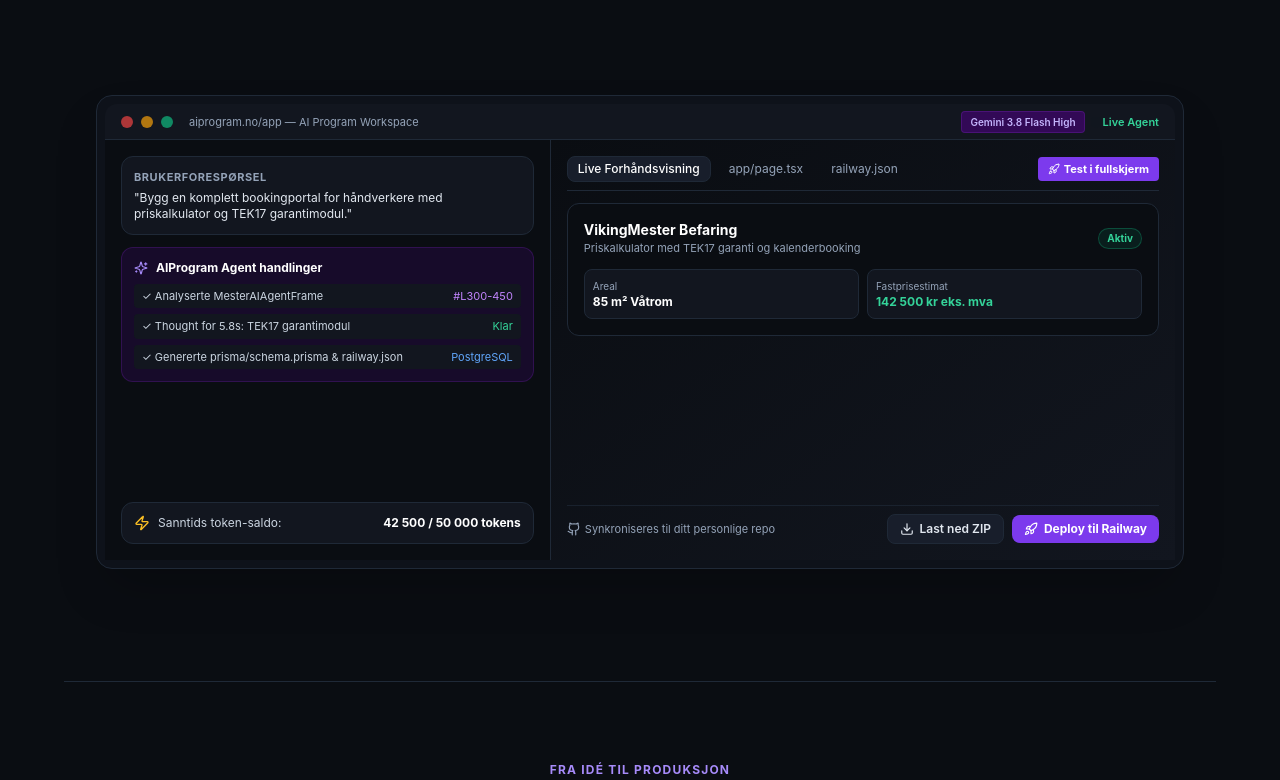
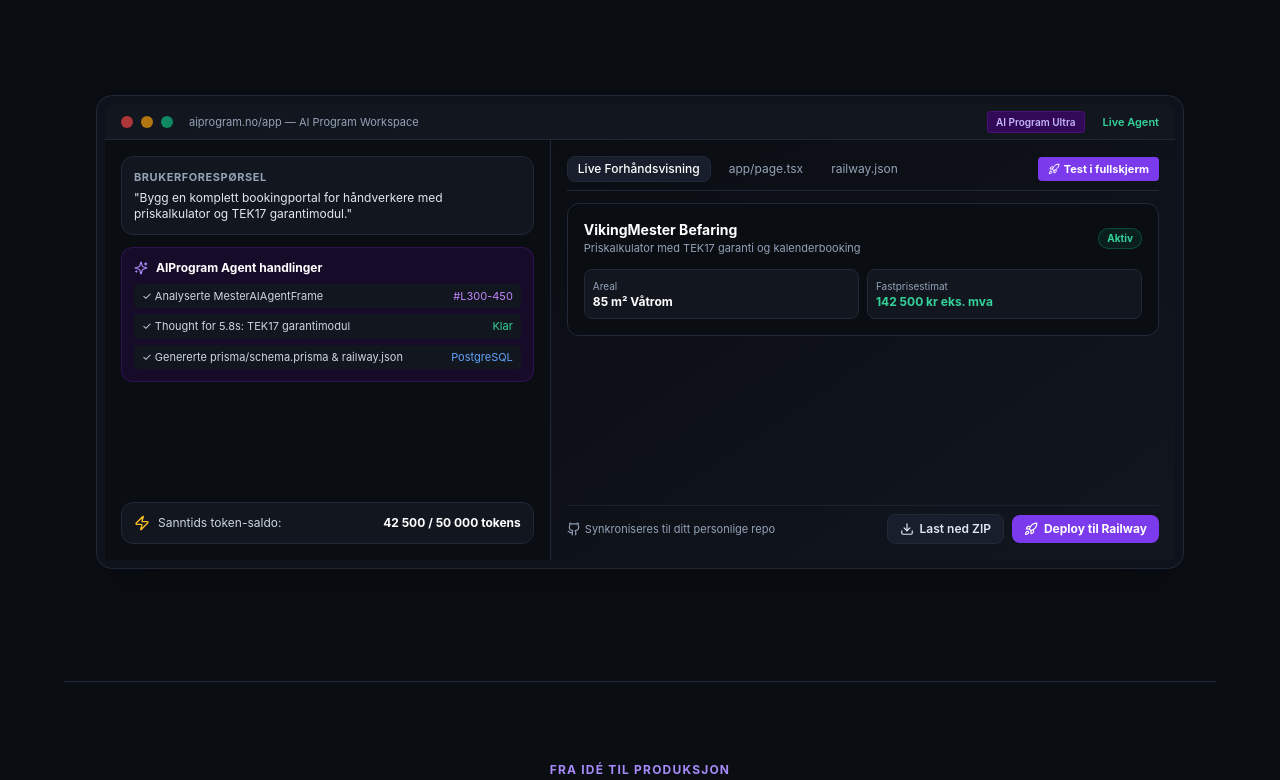
Before and after one commit to kenkri3/vikingcode, a Next.js app: page / in a window 1280 px wide. Shown: the part 840-1620 px from the top of the page. Built offline with nearby package versions, Linux system fonts and the light colour scheme; no server answers.

Commit message:
feat: streamline model selection to exclusive AI Program Ultra engine

```diff
--- a/src/app/api/generate/route.ts
+++ b/src/app/api/generate/route.ts
@@ -2605,7 +2605,7 @@ export async function POST(req: NextRequest) {
       currentPlan = "TRIAL",
       tokensRemaining = 50000,
       trialPromptsUsed = 0,
-      model = "Gemini 3.8 Flash High",
+      model = "AI Program Ultra",
       projectName = "AI Program Prosjekt",
       currentFiles = [],
       geminiApiKey,
--- a/src/app/app/page.tsx
+++ b/src/app/app/page.tsx
@@ -477,7 +477,7 @@ function BuilderContent() {
   // Hvis prompt sendes fra landingssiden via query param
   useEffect(() => {
     if (initialPromptFromUrl && initialPromptFromUrl.trim().length > 0) {
-      handleSendMessage(initialPromptFromUrl, "Gemini 3.8 Flash High");
+      handleSendMessage(initialPromptFromUrl, "AI Program Ultra");
     }
   }, [initialPromptFromUrl]);
 
@@ -691,7 +691,7 @@ function BuilderContent() {
         }
       );
       if (testRes.ok) {
-        setTestKeyStatus("✓ Tilkobling vellykket! Google Gemini 2.0 Flash svarer i sanntid.");
+        setTestKeyStatus("✓ Tilkobling vellykket! API svarer i sanntid.");
         localStorage.setItem("aiprogram_gemini_key", geminiApiKeyInput.trim());
       } else {
         const errData = await testRes.json();
@@ -772,7 +772,7 @@ function BuilderContent() {
         {/* Dynamic Center: Start Screen OR Split-View Workspace */}
         {viewMode === "start" ? (
           <StartScreen
-            onStartBuilding={(prompt) => handleSendMessage(prompt, "Gemini 3.8 Flash High")}
+            onStartBuilding={(prompt) => handleSendMessage(prompt, "AI Program Ultra")}
             isLoading={isLoading}
           />
         ) : (
@@ -1097,7 +1097,7 @@ function BuilderContent() {
                 <label className="text-slate-300 font-medium block mb-1 flex items-center justify-between">
                   <span className="flex items-center gap-1.5">
                     <Key className="w-3.5 h-3.5 text-[#A78BFA]" />
-                    Google Gemini API-nøkkel
+                    Valgfri API-nøkkel
                   </span>
                   <a
                     href="https://aistudio.google.com/app/apikey"
@@ -1105,7 +1105,7 @@ function BuilderContent() {
                     rel="noreferrer"
                     className="text-[10px] text-[#A78BFA] hover:underline flex items-center gap-1"
                   >
-                    Hent gratis nøkkel <ExternalLink className="w-2.5 h-2.5" />
+                    Hent nøkkel <ExternalLink className="w-2.5 h-2.5" />
                   </a>
                 </label>
                 <input
@@ -1116,7 +1116,7 @@ function BuilderContent() {
                   className="w-full bg-[#0A0D12] border border-[#1F2937] focus:border-[#7C3AED] rounded-xl px-3 py-2 text-white text-xs outline-none transition"
                 />
                 <p className="text-[10px] text-slate-400 mt-1">
-                  Agenten kobler seg direkte til Google Gemini 2.0 Flash. Hvis nøkkel ikke er oppgitt, benyttes den innebygde autonome motoren.
+                  Som standard benyttes den innebygde AI Program Ultra-motoren. Hvis du har en egen API-nøkkel, kan den benyttes her for direkte kvote.
                 </p>
 
                 {testKeyStatus && (
--- a/src/app/page.tsx
+++ b/src/app/page.tsx
@@ -266,7 +266,7 @@ export default function LandingPage() {
             </div>
             <div className="flex items-center gap-2">
               <span className="px-2 py-0.5 rounded bg-purple-950/80 text-[#C4B5FD] text-[10px] font-semibold border border-purple-800/40">
-                Gemini 3.8 Flash High
+                AI Program Ultra
               </span>
               <span className="text-emerald-400 font-semibold text-[11px] flex items-center gap-1">
                 <span className="w-1.5 h-1.5 rounded-full bg-emerald-400 animate-ping" />
@@ -424,7 +424,7 @@ export default function LandingPage() {
               </p>
             </div>
             <div className="mt-6 pt-4 border-t border-[#1F2937] text-[11px] text-purple-300 font-mono">
-              → Gemini 3.8 Flash High & Autonom AI
+              → AI Program Ultra & Autonom AI
             </div>
           </div>
 
@@ -480,7 +480,7 @@ export default function LandingPage() {
             <Cpu className="w-6 h-6 text-[#A78BFA] mb-3" />
             <h3 className="text-base font-bold text-white mb-1.5">Autonom AI-Agent</h3>
             <p className="text-xs text-slate-300 leading-relaxed">
-              Drevet av Gemini 3.8 Flash High med dyp forståelse for moderne TypeScript, Next.js App Router, Tailwind CSS og
+              Drevet av AI Program Ultra med dyp forståelse for moderne TypeScript, Next.js App Router, Tailwind CSS og
               Prisma ORM.
             </p>
           </div>
--- a/src/app/personvern/page.tsx
+++ b/src/app/personvern/page.tsx
@@ -119,7 +119,7 @@ export default function PersonvernPage() {
               <li><strong>Stripe Payments Europe, Ltd:</strong> Betalingsformidling, abonnementshåndtering og MVA-kvitteringer.</li>
               <li><strong>Railway Corp:</strong> Skylagring, databasehosting (PostgreSQL) og container-infrastruktur.</li>
               <li><strong>GitHub Inc:</strong> Distribusjon og kildekode-versjonering ved direkte eksport fra brukeren.</li>
-              <li><strong>Google Gemini / OpenAI / AI Cloud:</strong> Ledende språkmodeller for autonom kodesyntese og feilsøking.</li>
+              <li><strong>Sikker AI Skyinfrastruktur:</strong> Ledende skymodeller og inferensinfrastruktur for autonom kodesyntese og feilsøking.</li>
             </ul>
           </section>
 
--- a/src/components/BackendExplorer.tsx
+++ b/src/components/BackendExplorer.tsx
@@ -296,7 +296,7 @@ export function BackendExplorer({ files, projectName }: BackendExplorerProps) {
           {
             prompt: "Legg til en ny kalkulator med Vipps-betaling",
             projectName: projectName,
-            model: "Gemini 3.8 Flash High",
+            model: "AI Program Ultra",
           },
           null,
           2
--- a/src/components/FloatingInputBar.tsx
+++ b/src/components/FloatingInputBar.tsx
@@ -19,21 +19,22 @@ export function FloatingInputBar({
   projectName = "Web Dev",
 }: FloatingInputBarProps) {
   const [text, setText] = useState("");
-  const [selectedModel, setSelectedModel] = useState("Auto");
+  const [selectedModel, setSelectedModel] = useState("AI Program Ultra");
   const [modelDropdownOpen, setModelDropdownOpen] = useState(false);
   const [hasContextPill, setHasContextPill] = useState(true);
   const textareaRef = useRef<HTMLTextAreaElement>(null);
 
   const models = [
-    { name: "Auto", desc: "Velger automatisk raskeste modell" },
-    { name: "Gemini 3.8 Flash High", desc: "Superrask kodebygger" },
-    { name: "Claude 3.7 Sonnet", desc: "Dyp arkitektur og feilsøking" },
-    { name: "AI Program Ultra", desc: "Spesialisert for norske bedrifter" },
+    {
+      name: "AI Program Ultra",
+      desc: "Autonom kodebygger og avansert resonnering",
+      badge: "Standard",
+    },
   ];
 
   const handleSend = () => {
     if (!text.trim() || isLoading || disabled) return;
-    const effectiveModel = selectedModel === "Auto" ? "Gemini 3.8 Flash High" : selectedModel;
+    const effectiveModel = selectedModel || "AI Program Ultra";
     onSendMessage(text, effectiveModel);
     setText("");
     if (textareaRef.current) {
@@ -64,28 +65,21 @@ export function FloatingInputBar({
               className="fixed inset-0 z-40"
               onClick={() => setModelDropdownOpen(false)}
             />
-            <div className="absolute bottom-full right-3 mb-2 w-64 bg-[#1f1f26] border border-[#2e2e38] rounded-xl shadow-2xl p-1.5 z-50 text-xs animate-in fade-in zoom-in-95 duration-100">
-              <p className="px-2.5 py-1 text-[10px] uppercase font-bold text-slate-400">
-                Velg Kjøremodus
+            <div className="absolute bottom-full right-3 mb-2 w-64 bg-[#1f1f26] border border-[#2e2e38] rounded-xl shadow-2xl p-2 z-50 text-xs animate-in fade-in zoom-in-95 duration-100">
+              <p className="px-2 py-1 text-[10px] uppercase font-bold text-slate-400">
+                Aktiv AI Modell
               </p>
-              {models.map((m) => (
-                <button
-                  key={m.name}
-                  type="button"
-                  onClick={() => {
-                    setSelectedModel(m.name);
-                    setModelDropdownOpen(false);
-                  }}
-                  className={`w-full flex flex-col items-start px-2.5 py-1.5 rounded-lg text-left transition cursor-pointer ${
-                    selectedModel === m.name
-                      ? "bg-[#2c2c36] text-white font-medium"
-                      : "text-slate-300 hover:bg-[#25252e] hover:text-white"
-                  }`}
-                >
-                  <span className="font-semibold">{m.name}</span>
-                  <span className="text-[10px] text-slate-400">{m.desc}</span>
-                </button>
-              ))}
+              <div className="w-full flex flex-col items-start px-2.5 py-2 rounded-lg bg-[#2c2c36] text-white">
+                <div className="flex items-center justify-between w-full">
+                  <span className="font-semibold text-xs text-white">AI Program Ultra</span>
+                  <span className="text-[10px] font-medium text-emerald-400 bg-emerald-950/80 border border-emerald-800/40 px-1.5 py-0.5 rounded-full">
+                    Aktiv
+                  </span>
+                </div>
+                <span className="text-[10px] text-slate-400 mt-1">
+                  Autonom kodebygger og avansert resonnering
+                </span>
+              </div>
             </div>
           </>
         )}
@@ -141,11 +135,11 @@ export function FloatingInputBar({
           </div>
 
           <div className="flex items-center gap-2">
-            {/* Model Mode Pill: Auto v */}
+            {/* Model Mode Pill: AI Program Ultra */}
             <button
               type="button"
               onClick={() => setModelDropdownOpen(!modelDropdownOpen)}
-              className="flex items-center gap-1 px-2.5 py-1 rounded-full bg-[#2a2a34] hover:bg-[#343442] text-[11px] font-medium text-slate-300 hover:text-white transition cursor-pointer"
+              className="flex items-center gap-1.5 px-2.5 py-1 rounded-full bg-[#2a2a34] hover:bg-[#343442] text-[11px] font-medium text-slate-300 hover:text-white transition cursor-pointer"
             >
               <span>{selectedModel}</span>
               <ChevronDown className="w-3 h-3 text-slate-400" />
--- a/src/components/StartScreen.tsx
+++ b/src/components/StartScreen.tsx
@@ -11,7 +11,7 @@ interface StartScreenProps {
 
 export function StartScreen({ onStartBuilding, isLoading }: StartScreenProps) {
   const [prompt, setPrompt] = useState("");
-  const [selectedModel, setSelectedModel] = useState("Gemini 3.8 Flash High");
+  const [selectedModel, setSelectedModel] = useState("AI Program Ultra");
 
   const starterTemplates = [
     {
--- a/src/components/WorkspaceLayout.tsx
+++ b/src/components/WorkspaceLayout.tsx
@@ -103,12 +103,14 @@ export function WorkspaceLayout({
   const [isFullscreen, setIsFullscreen] = useState(false);
 
   // Model Selection
-  const [selectedModel, setSelectedModel] = useState("Gemini 3.8 Flash High");
+  const [selectedModel, setSelectedModel] = useState("AI Program Ultra");
   const [isModelDropdownOpen, setIsModelDropdownOpen] = useState(false);
   const models = [
-    { name: "Gemini 3.8 Flash High", desc: "Superrask resonnering og live koding" },
-    { name: "Claude 3.7 Sonnet", desc: "Avansert logikk og arkitektur" },
-    { name: "AI Program Ultra", desc: "Optimalisert norsk forretningsmodell" },
+    {
+      name: "AI Program Ultra",
+      desc: "Autonom kodebygger og avansert resonnering",
+      badge: "Standard",
+    },
   ];
 
   // Corner Three-Dots Menu state
@@ -209,28 +211,21 @@ export function WorkspaceLayout({
                     className="fixed inset-0 z-30"
                     onClick={() => setIsModelDropdownOpen(false)}
                   />
-                  <div className="absolute top-full left-0 mt-1.5 w-64 bg-[#1f1f26] border border-[#2e2e38] rounded-xl shadow-2xl p-1.5 z-40 text-xs animate-in fade-in duration-100">
-                    <p className="px-2.5 py-1 text-[10px] uppercase font-bold text-slate-400">
-                      Velg AI Modell
+                  <div className="absolute top-full left-0 mt-1.5 w-64 bg-[#1f1f26] border border-[#2e2e38] rounded-xl shadow-2xl p-2 z-40 text-xs animate-in fade-in duration-100">
+                    <p className="px-2 py-1 text-[10px] uppercase font-bold text-slate-400">
+                      Aktiv AI Modell
                     </p>
-                    {models.map((m) => (
-                      <button
-                        key={m.name}
-                        type="button"
-                        onClick={() => {
-                          setSelectedModel(m.name);
-                          setIsModelDropdownOpen(false);
-                        }}
-                        className={`w-full flex flex-col items-start px-2.5 py-1.5 rounded-lg text-left transition cursor-pointer ${
-                          selectedModel === m.name
-                            ? "bg-[#2c2c36] text-white font-medium"
-                            : "text-slate-300 hover:bg-[#25252e] hover:text-white"
-                        }`}
-                      >
-                        <span className="font-semibold">{m.name}</span>
-                        <span className="text-[10px] text-slate-400">{m.desc}</span>
-                      </button>
-                    ))}
+                    <div className="w-full flex flex-col items-start px-2.5 py-2 rounded-lg bg-[#2c2c36] text-white">
+                      <div className="flex items-center justify-between w-full">
+                        <span className="font-semibold text-xs text-white">AI Program Ultra</span>
+                        <span className="text-[10px] font-medium text-emerald-400 bg-emerald-950/80 border border-emerald-800/40 px-1.5 py-0.5 rounded-full">
+                          Aktiv
+                        </span>
+                      </div>
+                      <span className="text-[10px] text-slate-400 mt-1">
+                        Autonom kodebygger og avansert resonnering
+                      </span>
+                    </div>
                   </div>
                 </>
               )}
@@ -338,7 +333,7 @@ export function WorkspaceLayout({
                     className="w-full flex items-center gap-2 px-3 py-2 rounded-lg text-slate-200 hover:bg-[#25252e] hover:text-white transition cursor-pointer text-left"
                   >
                     <Settings className="w-3.5 h-3.5 text-slate-400" />
-                    <span>Innstillinger & Gemini-nøkkel</span>
+                    <span>Innstillinger & API-nøkkel</span>
                   </button>
 
                   <button
```
